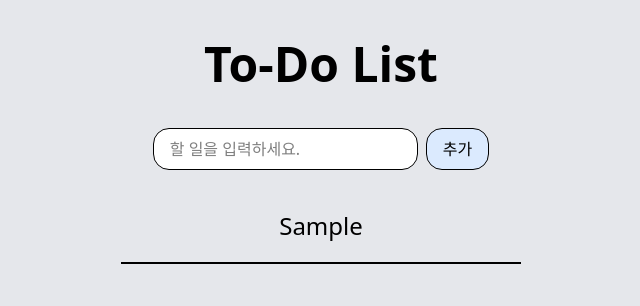
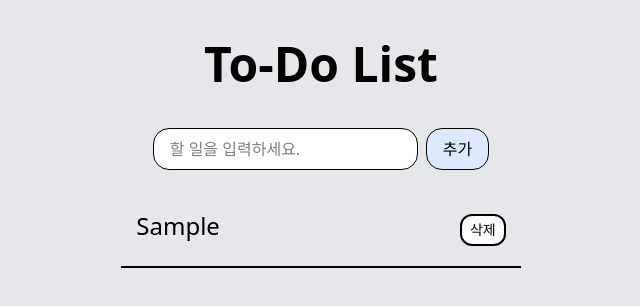
Before and after one commit to Likelion-YeungNam-Univ/7-13th-fe-assignment, a React (Vite) app: page / in a window 1280 px wide. Both pictures are taken after typing "Sample" into the empty fields and a click on the button "추가". Shown: the top 306 px of the page, without its empty margins (319-959 px from the left). Built offline with nearby package versions, Linux system fonts and the light colour scheme.

Commit message:
삭제 기능 구현

```diff
--- a/src/TodoItem.jsx
+++ b/src/TodoItem.jsx
@@ -1,9 +1,16 @@
 import React from "react";
 
-const TodoItem = ({ todo }) => {
+const TodoItem = ({ todo, onDelete }) => {
   return (
     <li className="w-100 text-2xl text-center px-3 py-5 border-b-2">
       <span>{todo.text}</span>
+      <button
+        type="button"
+        onClick={() => onDelete(todo.id)}
+        className="ml-60 text-sm px-2 py-1 bg-white rounded-xl cursor-pointer border-2"
+      >
+        삭제
+      </button>
     </li>
   );
 };
--- a/src/TodoList.jsx
+++ b/src/TodoList.jsx
@@ -30,6 +30,10 @@ const TodoList = () => {
     setError(false);
   };
 
+  const handleDelete = (id) => {
+    setTodos((prev) => prev.filter((todo) => todo.id !== id));
+  };
+
   return (
     <div className="bg-gray-200 h-screen flex flex-col items-center">
       <h2 className="text-5xl font-bold my-10">To-Do List</h2>
@@ -56,7 +60,7 @@ const TodoList = () => {
       </form>
       <ul>
         {todos.map((todo) => (
-          <TodoItem key={todo.id} todo={todo} />
+          <TodoItem key={todo.id} todo={todo} onDelete={handleDelete} />
         ))}
       </ul>
     </div>
```
